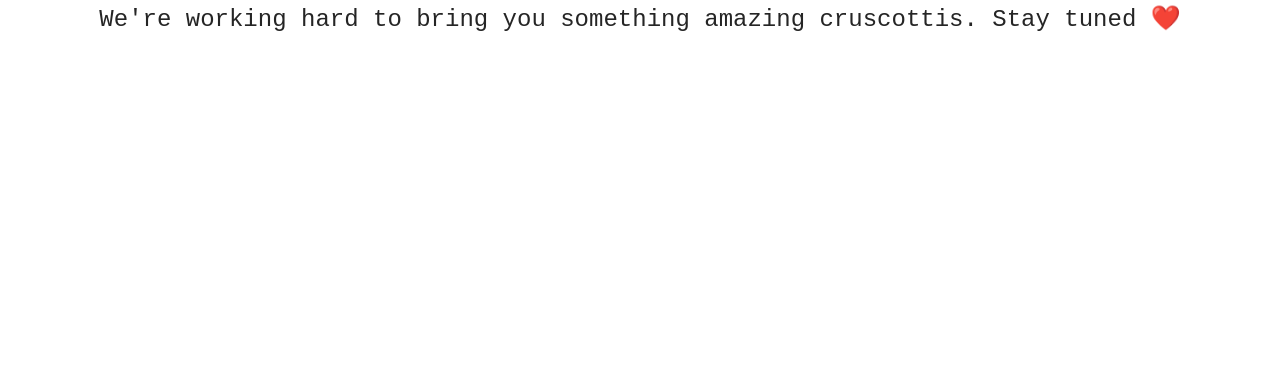
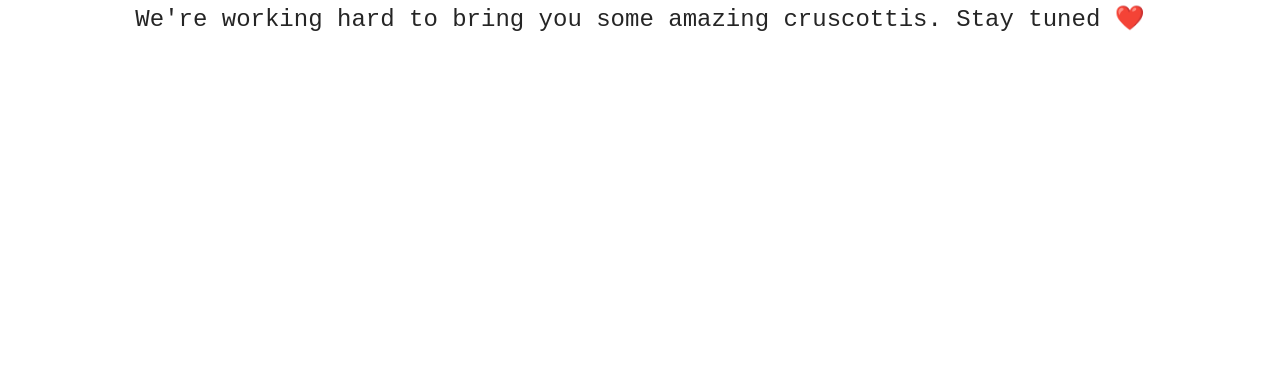
Before and after one commit to motric/motric.github.io, a plain HTML site: page index.html in a window 1280 px wide. Shown: the part 428-800 px from the top of the page. Drawn offline with Linux system fonts and the light colour scheme.

Commit message:
Update index.html

```diff
--- a/index.html
+++ b/index.html
@@ -9,7 +9,7 @@
 <body>
   <div class="center">
     <h1>Opalca</h1>
-    <p>We're working hard to bring you something amazing cruscottis. Stay tuned ❤️</p>
+    <p>We're working hard to bring you some amazing cruscottis. Stay tuned ❤️</p>
   </div>
 </body>
 </html>
```
